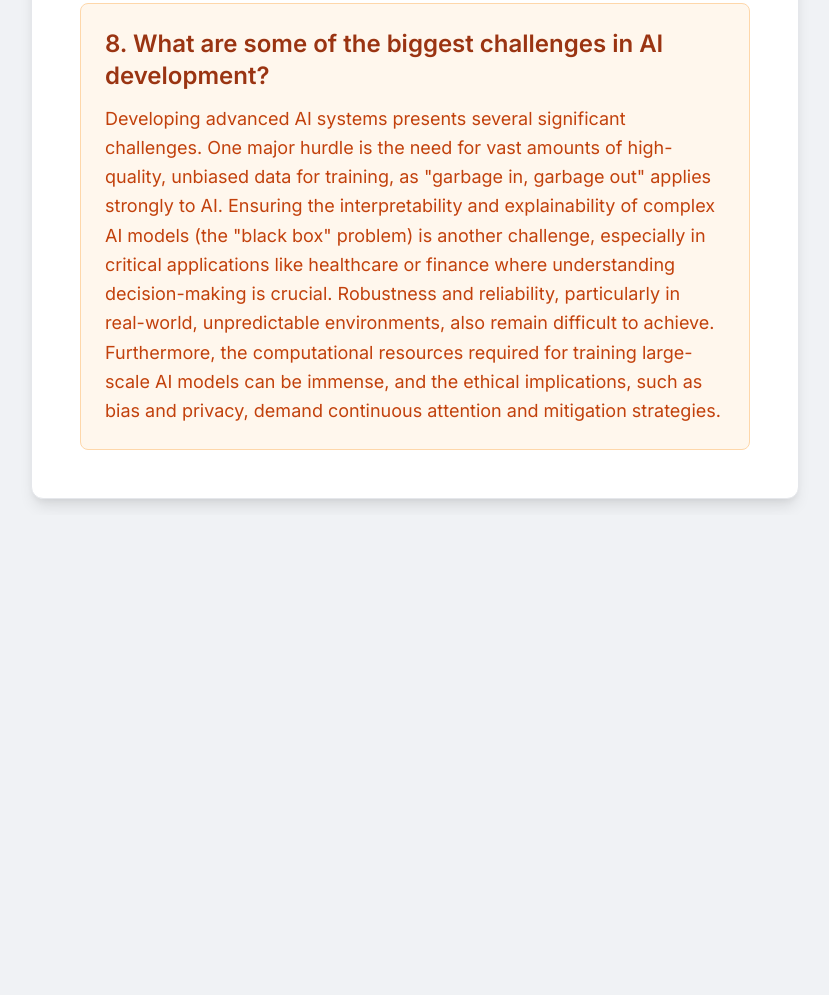
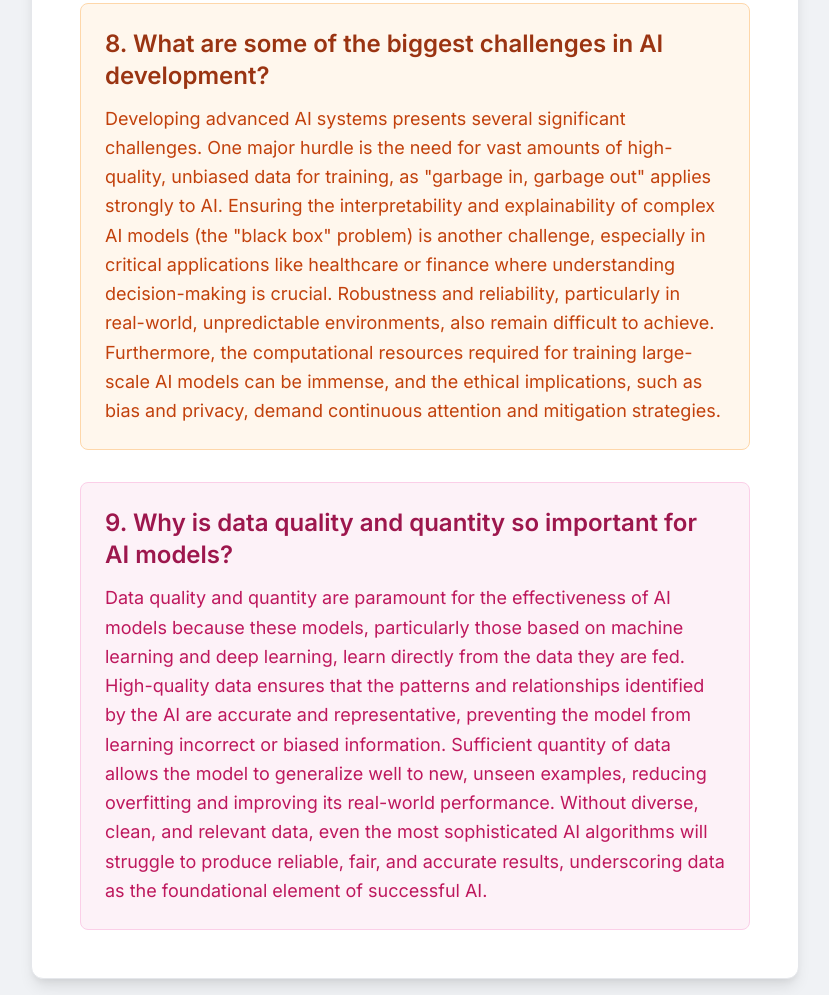
Before and after one commit to alokagarwal565/sample_link_for_testing, a plain HTML site: page index.html in a window 1280 px wide. Shown: the part 3232-4227 px from the top of the page, without its empty margins (225-1054 px from the left). Before the commit the page ends 3747 px from the top, so only its background shows below. Drawn offline with nearby package versions, Linux system fonts and the light colour scheme.

Commit message:
Update index.html

```diff
--- a/index.html
+++ b/index.html
@@ -84,11 +84,19 @@
             </p>
         </div>
 
-        <!-- New Question 8 -->
-        <div class="p-6 bg-orange-50 rounded-lg border border-orange-200">
+        <!-- Question 8 -->
+        <div class="mb-8 p-6 bg-orange-50 rounded-lg border border-orange-200">
             <h2 class="text-2xl font-semibold mb-3 text-orange-800">8. What are some of the biggest challenges in AI development?</h2>
             <p class="text-lg leading-relaxed text-orange-700">
                 Developing advanced AI systems presents several significant challenges. One major hurdle is the need for vast amounts of high-quality, unbiased data for training, as "garbage in, garbage out" applies strongly to AI. Ensuring the interpretability and explainability of complex AI models (the "black box" problem) is another challenge, especially in critical applications like healthcare or finance where understanding decision-making is crucial. Robustness and reliability, particularly in real-world, unpredictable environments, also remain difficult to achieve. Furthermore, the computational resources required for training large-scale AI models can be immense, and the ethical implications, such as bias and privacy, demand continuous attention and mitigation strategies.
+            </p>
+        </div>
+
+        <!-- New Question 9 -->
+        <div class="p-6 bg-pink-50 rounded-lg border border-pink-200">
+            <h2 class="text-2xl font-semibold mb-3 text-pink-800">9. Why is data quality and quantity so important for AI models?</h2>
+            <p class="text-lg leading-relaxed text-pink-700">
+                Data quality and quantity are paramount for the effectiveness of AI models because these models, particularly those based on machine learning and deep learning, learn directly from the data they are fed. High-quality data ensures that the patterns and relationships identified by the AI are accurate and representative, preventing the model from learning incorrect or biased information. Sufficient quantity of data allows the model to generalize well to new, unseen examples, reducing overfitting and improving its real-world performance. Without diverse, clean, and relevant data, even the most sophisticated AI algorithms will struggle to produce reliable, fair, and accurate results, underscoring data as the foundational element of successful AI.
             </p>
         </div>
     </div>
```
